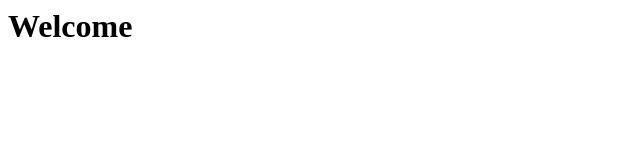
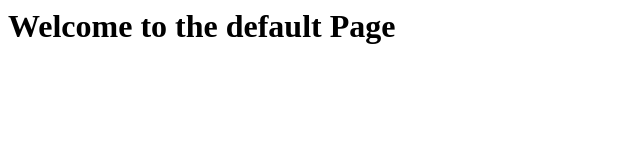
Before and after one commit to bhanuprakash10/coderepo, a plain HTML site: page index.html in a window 1280 px wide. Shown: the whole page, without its empty margins (0-640 px from the left). Drawn offline with Linux system fonts and the light colour scheme.

Commit message:
Updated index file

```diff
--- a/index.html
+++ b/index.html
@@ -1 +1 @@
-<h1> Welcome </h1>
+<h1> Welcome to the default Page </h1>
```
